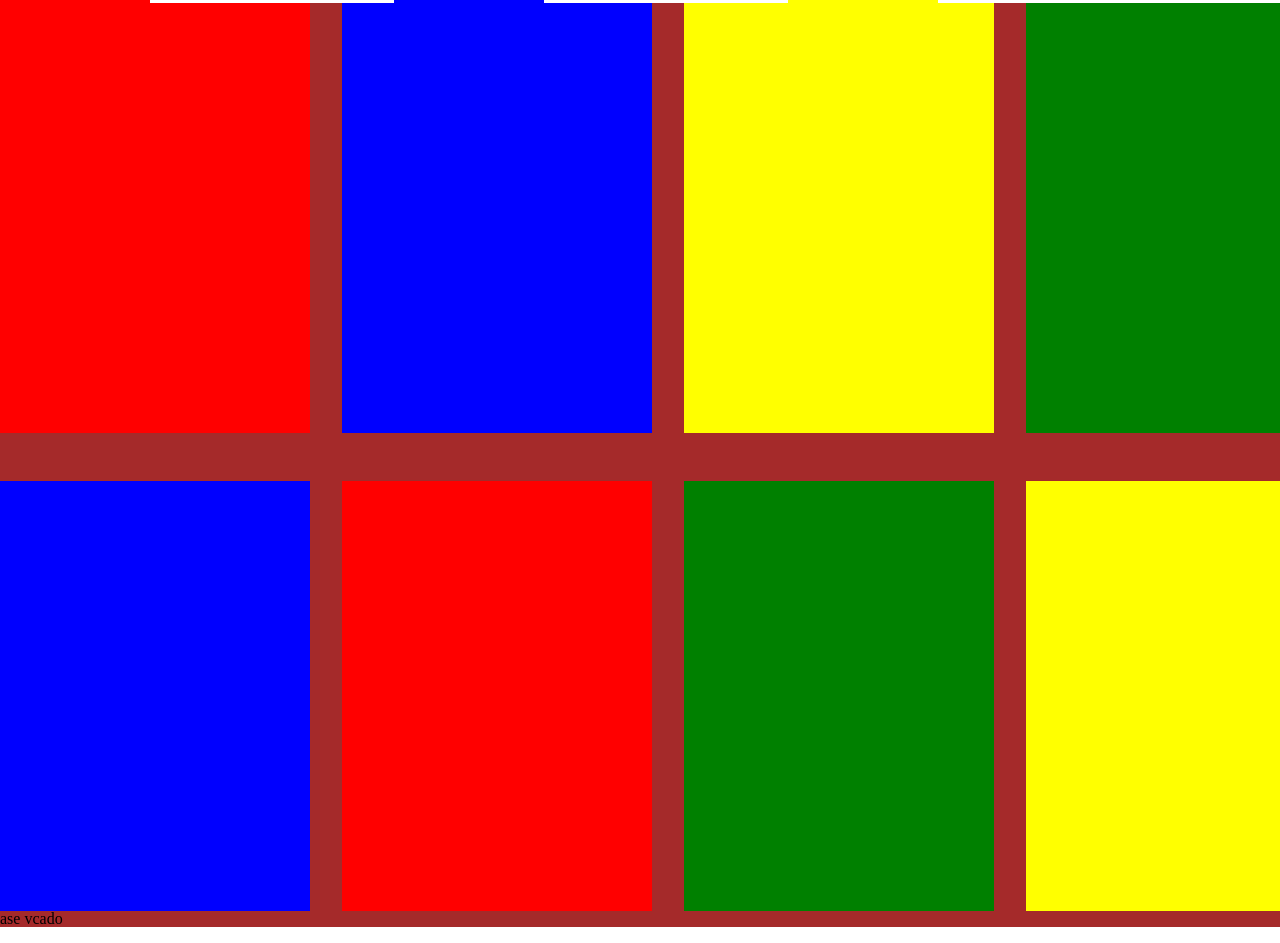
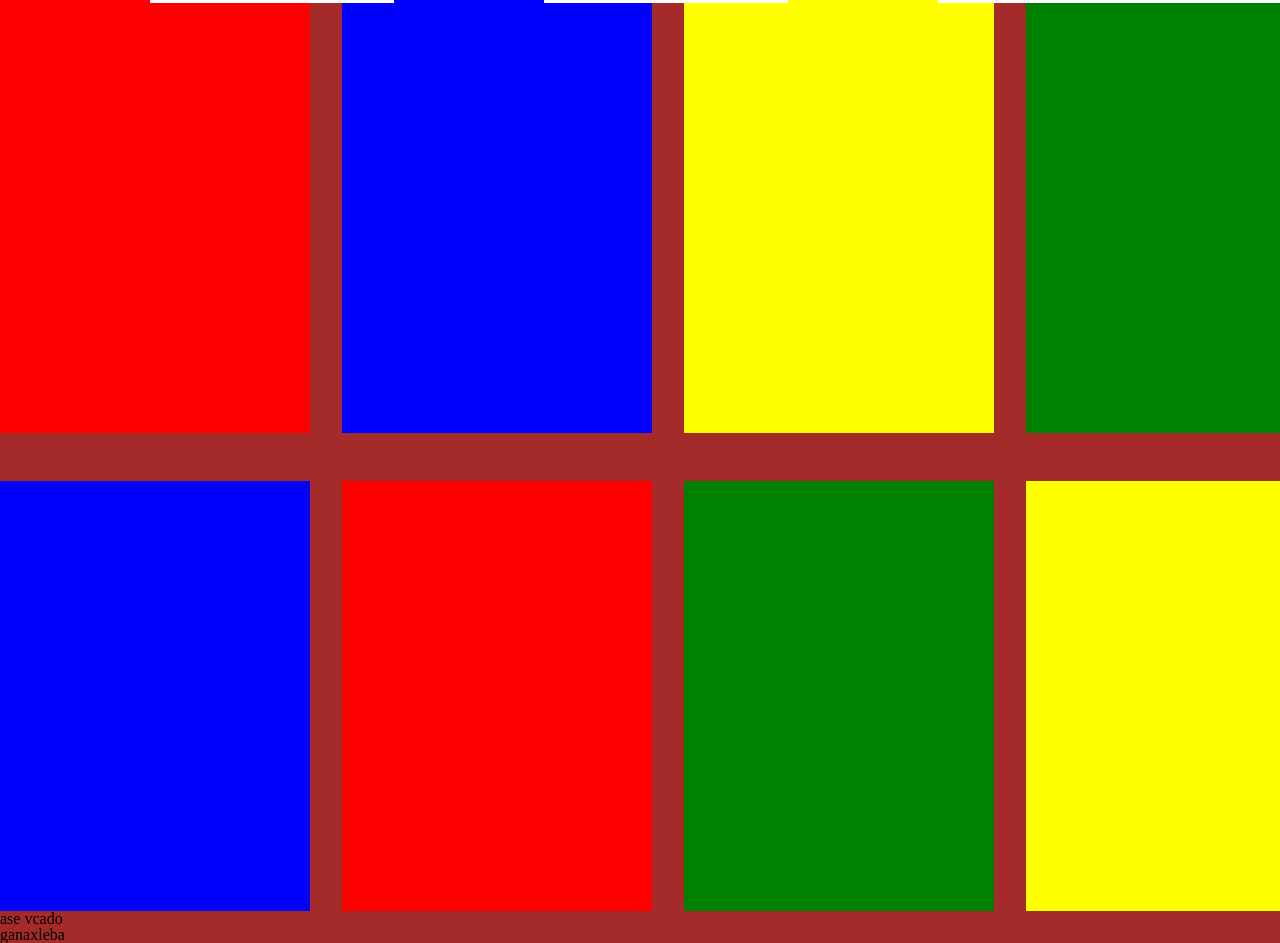
Before and after one commit to iraklitaba/30-octomberi, a plain HTML site: page index.html in a window 1280 px wide. Shown: the part 228-1171 px from the top of the page. Drawn offline with Linux system fonts and the light colour scheme.

Commit message:
ganaxleba
ganaxleba

```diff
--- a/index.html
+++ b/index.html
@@ -37,6 +37,7 @@
                 <div class="blok yelow"></div>
             </div>
             <p> ase vcado </p>
+             <h1>ganaxleba </h1>
         </div>
      </section>
 </body>
```
